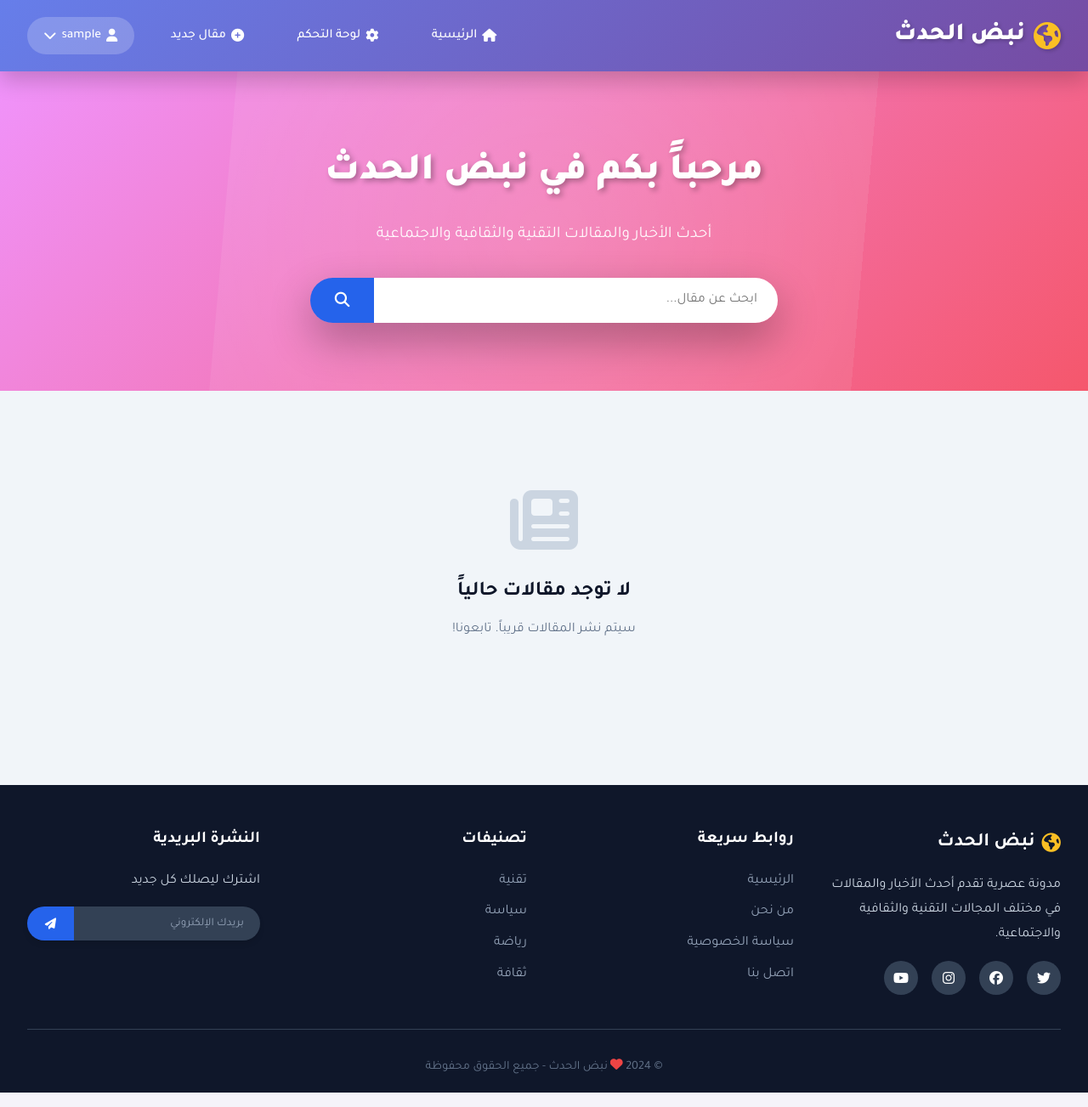
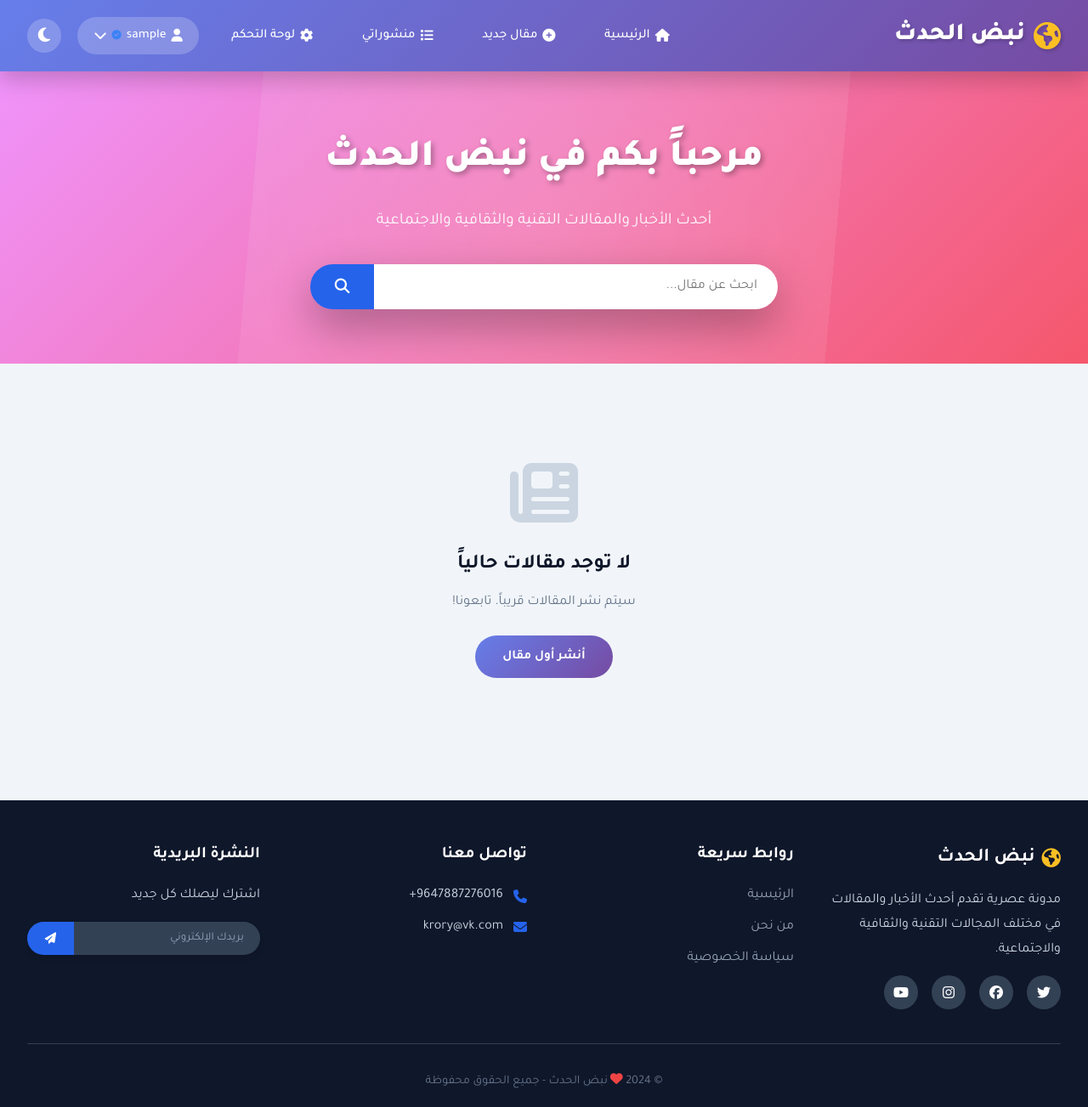
Before and after one commit to falfyrdykrwry000-blip/Python, a Flask app: page / in a window 1280 px wide. Shown: the whole page at 85% size. Run offline with Flask 3, Linux system fonts and the light colour scheme; the visitor is signed in with stand-in values (Sample User, id 1); data comes from the database, SQL or seed files in the repository; data that the repository does not hold is empty.

Commit message:
update index.html

```diff
--- a/K/templates/index.html
+++ b/K/templates/index.html
@@ -31,21 +29,51 @@
             --radius-md: 15px;
             --radius-lg: 20px;
             --radius-full: 50px;
+            --bg: #f1f5f9;
+            --text: #0f172a;
+            --card-bg: white;
+            --header-bg: var(--gradient-1);
+            --footer-bg: var(--dark);
+            --footer-text: #cbd5e1;
+            --border: #e2e8f0;
+            --input-bg: #f8fafc;
+            --tag-bg: #e0e7ff;
+            --tag-text: var(--primary);
+            --modal-bg: white;
+        }
+
+        [data-theme="dark"] {
+            --bg: #0f172a;
+            --text: #e2e8f0;
+            --card-bg: #1e293b;
+            --header-bg: #1e293b;
+            --footer-bg: #020617;
+            --footer-text: #94a3b8;
+            --border: #334155;
+            --input-bg: #1e293b;
+            --tag-bg: #1e3a5f;
+            --tag-text: #60a5fa;
+            --shadow-sm: 0 1px 3px rgba(0,0,0,0.4);
+            --shadow-md: 0 4px 6px rgba(0,0,0,0.5);
+            --shadow-lg: 0 10px 25px rgba(0,0,0,0.6);
+            --shadow-xl: 0 20px 50px rgba(0,0,0,0.7);
+            --modal-bg: #1e293b;
         }
 
         * { margin: 0; padding: 0; box-sizing: border-box; }
 
         body {
             font-family: 'Tajawal', sans-serif;
-            background: #f1f5f9;
-            color: var(--dark);
+            background: var(--bg);
+            color: var(--text);
             line-height: 1.8;
             min-height: 100vh;
+            transition: background 0.3s, color 0.3s;
         }
 
         /* ===== الهيدر ===== */
         .main-header {
-            background: var(--gradient-1);
+            background: var(--header-bg);
             padding: 1rem 2rem;
             position: sticky;
             top: 0;
@@ -76,7 +104,7 @@
 
         .nav-links {
             display: flex;
-            gap: 1.5rem;
+            gap: 1.2rem;
             align-items: center;
             list-style: none;
         }
@@ -122,6 +150,27 @@
             color: var(--dark) !important;
         }
 
+        .theme-toggle {
+            background: rgba(255,255,255,0.2);
+            border: none;
+            color: white;
+            font-size: 1.2rem;
+            cursor: pointer;
+            padding: 0.5rem;
+            border-radius: 50%;
+            width: 40px;
+            height: 40px;
+            display: flex;
+            align-items: center;
+            justify-content: center;
+            transition: all 0.3s;
+        }
+
+        .theme-toggle:hover {
+            background: rgba(255,255,255,0.4);
+            transform: rotate(15deg);
+        }
+
         .user-menu {
             position: relative;
         }
@@ -180,7 +231,7 @@
         /* ===== الهيرو ===== */
         .hero {
             background: var(--gradient-2);
-            padding: 5rem 2rem;
+            padding: 4rem 2rem;
             text-align: center;
             color: white;
             position: relative;
@@ -548,6 +603,9 @@
 
         .footer-section ul li {
             margin-bottom: 0.5rem;
+            display: flex;
+            align-items: center;
+            gap: 8px;
         }
 
         .footer-section ul li a {
@@ -556,9 +614,8 @@
             transition: color 0.3s;
         }
 
-        .footer-section ul li a:hover {
-            color: white;
-        }
+        .footer-section ul li a:hover { color: white; }
+        .footer-section ul li i { color: var(--primary); width: 20px; }
 
         .social-links {
             display: flex;
@@ -799,16 +795,21 @@
                 <li><a href="{{ url_for('index') }}"><i class="fas fa-home"></i> الرئيسية</a></li>
 
                 {% if session.user_id %}
+                    <li><a href="{{ url_for('new_post') }}"><i class="fas fa-plus-circle"></i> مقال جديد</a></li>
+                    <li><a href="{{ url_for('my_posts') }}"><i class="fas fa-list"></i> منشوراتي</a></li>
                     {% if session.is_admin %}
                         <li><a href="{{ url_for('admin') }}"><i class="fas fa-cog"></i> لوحة التحكم</a></li>
-                        <li><a href="{{ url_for('new_post') }}"><i class="fas fa-plus-circle"></i> مقال جديد</a></li>
                     {% endif %}
                     <li class="user-menu">
                         <a href="#" class="user-menu-btn">
                             <i class="fas fa-user"></i> {{ session.username }}
+                            {% if session.is_admin %}
+                            <i class="fas fa-check-circle" style="color: #3b82f6; font-size: 0.7rem;"></i>
+                            {% endif %}
                             <i class="fas fa-chevron-down"></i>
                         </a>
                         <ul class="dropdown">
+                            <li><a href="{{ url_for('profile') }}"><i class="fas fa-id-card"></i> الملف الشخصي</a></li>
                             <li><a href="{{ url_for('logout') }}"><i class="fas fa-sign-out-alt"></i> تسجيل الخروج</a></li>
                         </ul>
                     </li>
@@ -816,6 +817,10 @@
                     <li><a href="{{ url_for('login') }}" class="btn-login"><i class="fas fa-sign-in-alt"></i> دخول</a></li>
                     <li><a href="{{ url_for('register') }}" class="btn-register"><i class="fas fa-user-plus"></i> تسجيل</a></li>
                 {% endif %}
+
+                <button class="theme-toggle" onclick="toggleTheme()" aria-label="تبديل الوضع الليلي">
+                    <i class="fas fa-moon" id="themeIcon"></i>
+                </button>
             </ul>
         </nav>
     </header>
@@ -888,6 +892,17 @@
 
                         <p class="post-summary">{{ post.summary or post.content[:150] }}...</p>
 
+                        <!-- اسم الكاتب مع علامة التوثيق -->
+                        <div class="post-author">
+                            <i class="fas fa-user"></i>
+                            <a href="{{ url_for('user_profile', username=post.author_name) }}" style="color: inherit; text-decoration: none;">
+                                {{ post.author_name or 'مجهول' }}
+                            </a>
+                            {% if post.author_is_admin %}
+                            <i class="fas fa-check-circle" title="حساب موثق"></i>
+                            {% endif %}
+                        </div>
+
                         <div class="post-meta">
                             <span class="post-date">
                                 <i class="far fa-calendar-alt"></i> {{ post.created_at[:10] }}
@@ -916,6 +931,9 @@
                     <a href="{{ url_for('index') }}" class="btn btn-primary">عرض جميع المقالات</a>
                     {% else %}
                     <p>سيتم نشر المقالات قريباً. تابعونا!</p>
+                    {% if session.user_id %}
+                    <a href="{{ url_for('new_post') }}" class="btn btn-primary">أنشر أول مقال</a>
+                    {% endif %}
                     {% endif %}
                 </div>
             {% endif %}
@@ -953,17 +971,14 @@
                     <li><a href="{{ url_for('index') }}">الرئيسية</a></li>
                     <li><a href="#">من نحن</a></li>
                     <li><a href="#">سياسة الخصوصية</a></li>
-                    <li><a href="#">اتصل بنا</a></li>
                 </ul>
             </div>
 
             <div class="footer-section">
-                <h4>تصنيفات</h4>
+                <h4>تواصل معنا</h4>
                 <ul>
-                    <li><a href="{{ url_for('category_posts', category='تقنية') }}">تقنية</a></li>
-                    <li><a href="{{ url_for('category_posts', category='سياسة') }}">سياسة</a></li>
-                    <li><a href="{{ url_for('category_posts', category='رياضة') }}">رياضة</a></li>
-                    <li><a href="{{ url_for('category_posts', category='ثقافة') }}">ثقافة</a></li>
+                    <li><i class="fas fa-phone"></i> 9647887276016+</li>
+                    <li><i class="fas fa-envelope"></i> krory@vk.com</li>
                 </ul>
             </div>
 
@@ -983,19 +998,46 @@
     </footer>
 
     <script>
-        // إغلاق القائمة عند النقر خارجها
+        // ===== الوضع الليلي =====
+        (function() {
+            const savedTheme = localStorage.getItem('theme');
+            if (savedTheme === 'dark') {
+                document.documentElement.setAttribute('data-theme', 'dark');
+            }
+        })();
+
+        function toggleTheme() {
+            const html = document.documentElement;
+            const icon = document.getElementById('themeIcon');
+            if (html.getAttribute('data-theme') === 'dark') {
+                html.removeAttribute('data-theme');
+                icon.className = 'fas fa-moon';
+                localStorage.setItem('theme', 'light');
+            } else {
+                html.setAttribute('data-theme', 'dark');
+                icon.className = 'fas fa-sun';
+                localStorage.setItem('theme', 'dark');
+            }
+        }
+
+        document.addEventListener('DOMContentLoaded', function() {
+            const icon = document.getElementById('themeIcon');
+            if (document.documentElement.getAttribute('data-theme') === 'dark') {
+                icon.className = 'fas fa-sun';
+            }
+        });
+
+        // ===== القائمة =====
         document.addEventListener('click', function(e) {
             const navLinks = document.querySelector('.nav-links');
-            const menuBtn = document.querySelector('.mobile-menu-btn');
             if (!e.target.closest('.nav-container') && navLinks.classList.contains('show')) {
                 navLinks.classList.remove('show');
             }
         });
 
-        // إخفاء التنبيهات تلقائياً بعد 5 ثواني
+        // ===== التنبيهات =====
         setTimeout(function() {
-            const alerts = document.querySelectorAll('.alert');
-            alerts.forEach(function(alert) {
+            document.querySelectorAll('.alert').forEach(function(alert) {
                 alert.style.animation = 'slideOut 0.4s ease forwards';
                 setTimeout(function() { alert.remove(); }, 400);
             });
```
Also changed, not shown: other parts of K/templates/index.html (+65 -123 lines).
